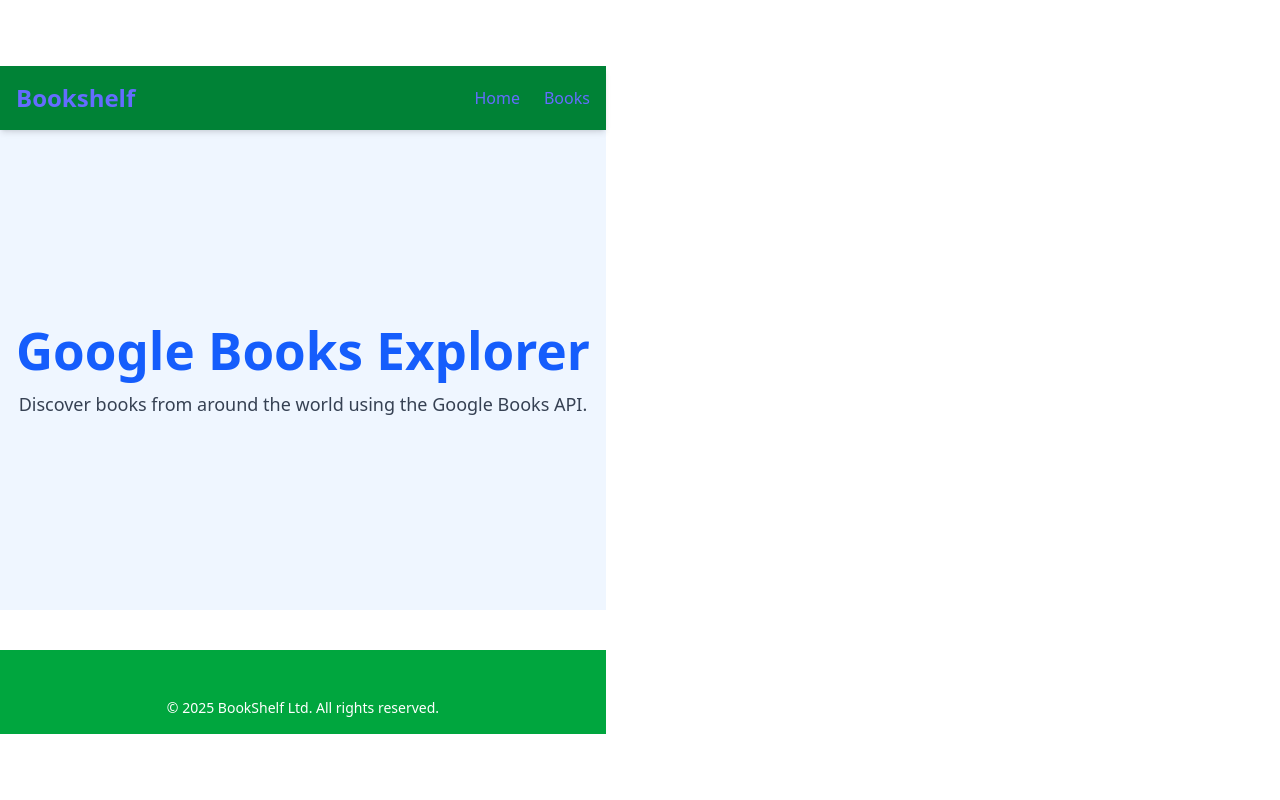
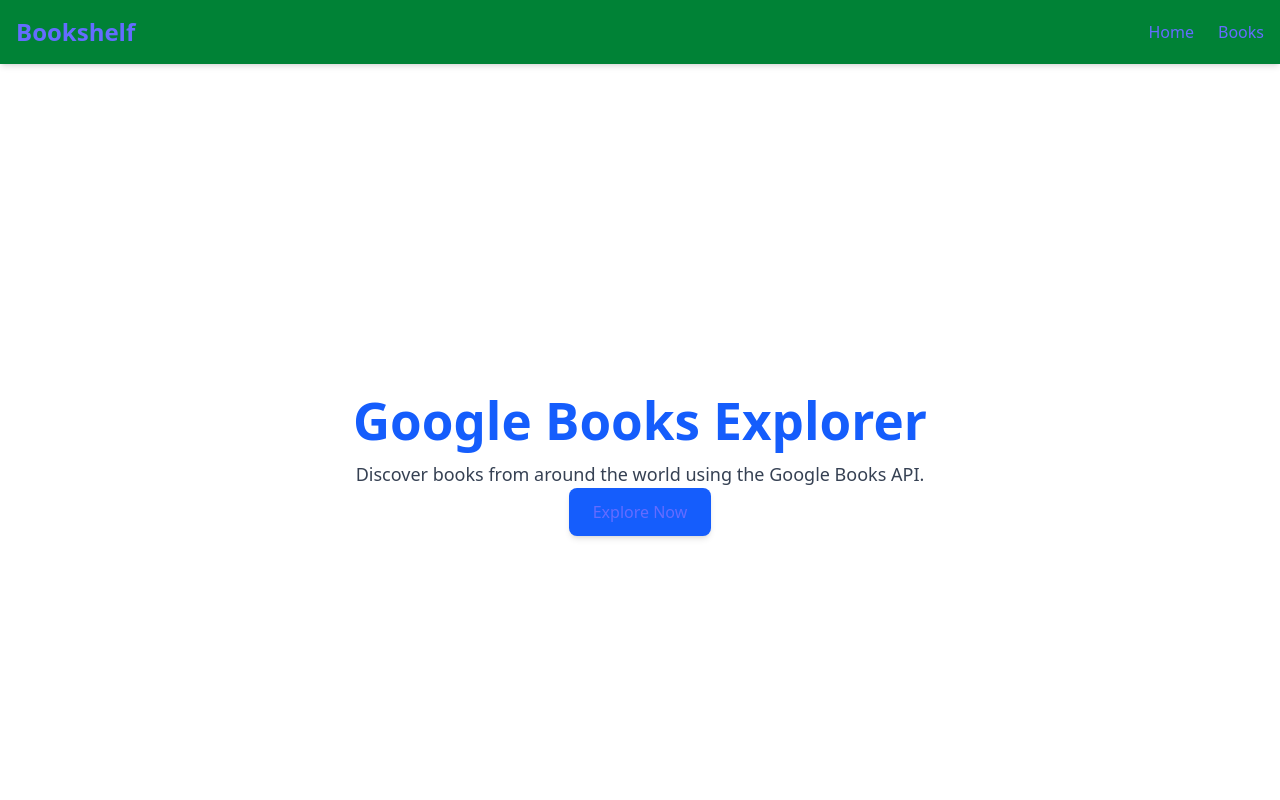
Before and after one commit to alvinp540/React-Book-List, a React (Vite) app: page / in a window 1280 px wide. Shown: the top 800 px of the page. Built offline with nearby package versions, Linux system fonts and the light colour scheme.

Commit message:
updated home.jsx screen rendering issue

```diff
--- a/src/components/Home.jsx
+++ b/src/components/Home.jsx
@@ -1,20 +1,30 @@
 import React from "react";
 import Navbar from "./NavBar";
 import Footer from "./Footer";
+import { Link } from "react-router-dom";
 
 function Home() {
   return (
   <>
-    <Navbar/>
-   <div className="flex flex-col items-center justify-center h-[60vh] bg-blue-50 text-center px-4">
+   <Navbar/>
+   <div className="w-screen h-screen flex flex-col items-center justify-center px-5 py-10
+    ">
+
       <h1 className="text-4xl font-bold text-blue-600 mb-3">
      Google Books Explorer
       </h1>
       <p className="text-lg text-gray-700 max-w-2xl">
         Discover books from around the world using the Google Books API.
       </p>
-    </div>
-    <Footer/>
+       <Link
+          to="/books"
+          className="bg-blue-600 text-white px-6 py-3 rounded-lg hover:bg-blue-700 transition shadow-md"
+        >
+          Explore Now
+        </Link>
+
+</div>
+       <Footer/>
   </>
   );
 }
```
